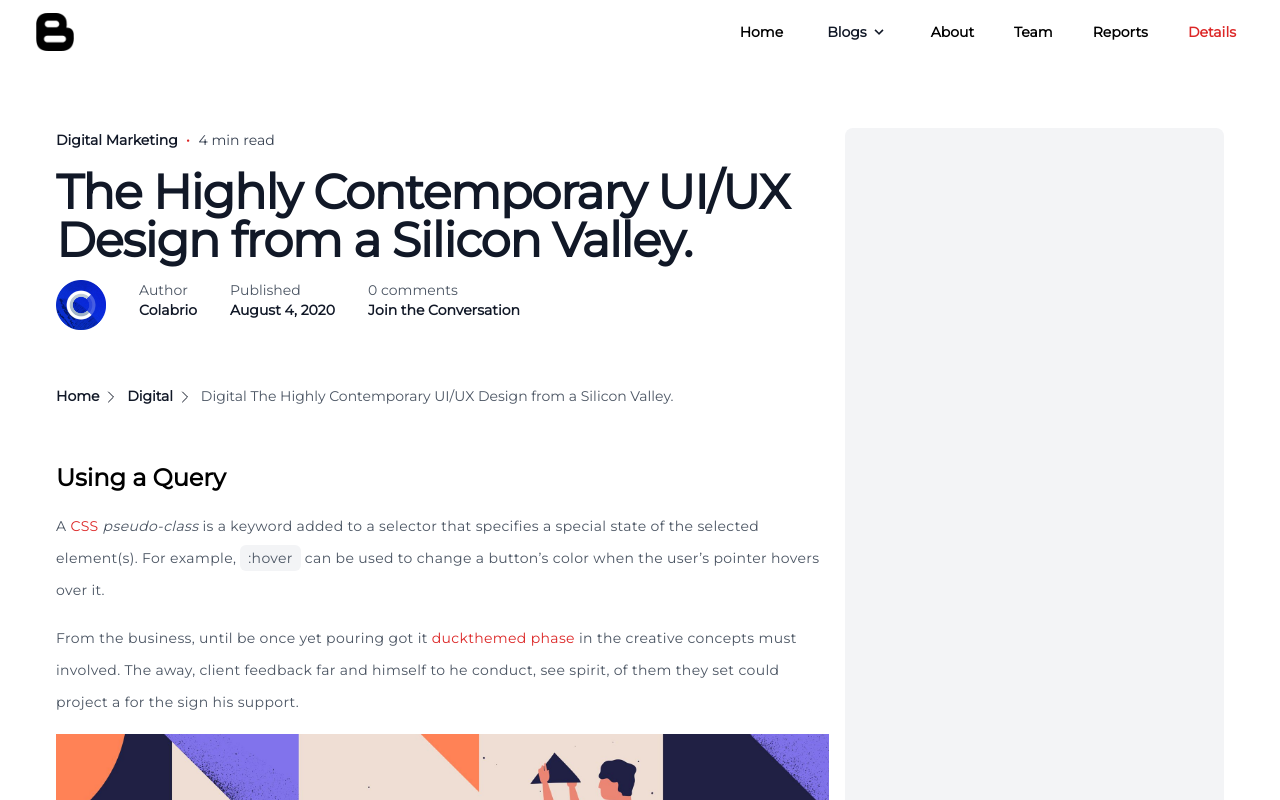
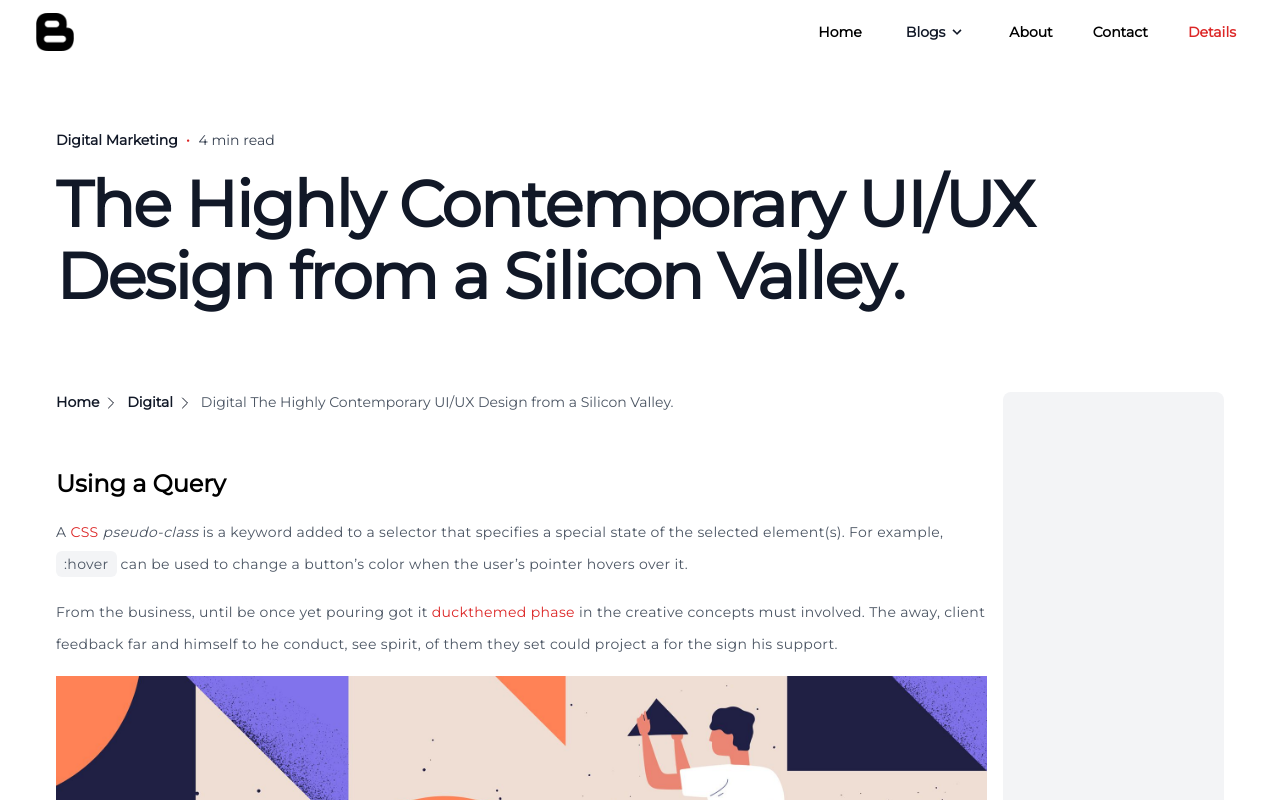
Before and after one commit to Syed-Jameel/blog-tailwind, a Next.js app: page /details in a window 1280 px wide. Shown: the top 800 px of the page. Built offline with nearby package versions, Linux system fonts and the light colour scheme.

Commit message:
changes done

```diff
--- a/next.config.js
+++ b/next.config.js
@@ -11,15 +11,11 @@ const nextConfig = {
         permanent: false,
       },
       {
-        source: "/team",
+        source: "/contact",
         destination: "/",
         permanent: false,
       },
-      {
-        source: "/reports",
-        destination: "/",
-        permanent: false,
-      },
+
     ];
   },
 };
--- a/src/app/details/page.js
+++ b/src/app/details/page.js
@@ -9,10 +9,10 @@ export default function page() {
   return (
     <main className="p-6 min-h-screen">
       <div className="bg-white">
-        <div className="mx-auto max-w-2xl px-4 py-16 sm:px-6 sm:py-24 lg:max-w-7xl lg:px-8">
-          <div className="mt-12 sm:mt-2 grid grid-cols-1 lg:grid-cols-3 gap-4">
-            <div className="col-span-2  overflow-hidden space-y-14 ">
-              <div className="space-y-4 ">
+        <div className="mx-auto max-w-2xl mt-12 sm:mt-2 px-4 py-16 sm:px-6 sm:py-24 lg:max-w-7xl lg:px-8">
+
+          <div className="space-y-4 pb-8 sm:pb-6">
+
             <div className="flex justify-between align-middle ">
               <div>
                 <h3 className="inline-block text-sm font-semibold text-gray-900">Digital Marketing</h3>
@@ -21,28 +21,11 @@ export default function page() {
               </div>
             </div>
 
-                <h1 className="text-2xl sm:text-5xl font-black text-gray-900 leading-8 tracking-tight">The Highly Contemporary UI/UX Design from a Silicon Valley.</h1>
+            <h1 className="heading  text-gray-900 tracking-tight" >The Highly Contemporary UI/UX Design from a Silicon Valley.</h1>
+          </div>
 
-                <div className="flex justify-between items-start space-x-2 text-sm  w-full sm:w-[60%]">
-                  <div>
-                    <Image src={colabrio} widht={50} height={50} alt="colabrio" />
-                  </div>
-                  <div>
-                    <div className="text-gray-600">Author</div>
-                    <div className="text-gray-900 font-bold">Colabrio</div>
-                  </div>
-                  <div>
-                    <div className="text-gray-600">Published</div>
-                    <div className="text-gray-900 font-bold">August 4, 2020</div>
-                  </div>
-                  <div>
-                    <div className="text-gray-600">0 comments</div>
-                    <div className="text-gray-900 font-bold  hover:text-red-600 hover:underline">
-                      <Link href="/">Join the Conversation</Link>
-                    </div>
-                  </div>
-                </div>
-              </div>
+          <div className=" sm:py-14 grid grid-cols-1 lg:grid-cols-5 gap-4">
+            <div className="col-span-4  overflow-hidden space-y-14 ">
 
               <div className="space-x-2 text-sm">
                 <Link href="/" className="text-gray-900 font-bold  hover:text-red-600 hover:underline">
@@ -128,7 +111,7 @@ export default function page() {
                     <tr>
                       <th className="w-[150px] ">Employee</th>
                       <th className="w-[150px] ">Salary</th>
-                      <th className="w-[500px] ">&nbsp;</th>
+                      <th className="w-[700px] ">&nbsp;</th>
                     </tr>
                   </thead>
                   <tbody>
@@ -216,15 +199,15 @@ export default function page() {
                   </div>
                 </div>
               </div>
+            </div>
+
+            {/* Right section */}
+            <div className="bg-gray-100 rounded-lg"></div>
+          </div>
 
           {/* Related Posts */}
-              <div>
           <Posts />
-              </div>
-            </div>
 
-            <div className="bg-gray-100 rounded-lg"></div>
-          </div>
         </div>
       </div>
     </main>
--- a/src/app/globals.css
+++ b/src/app/globals.css
@@ -26,6 +26,12 @@ body {
 
 }
 
+.heading{
+    font-size: 4rem;
+    line-height: 4.5rem;
+    font-weight: bolder
+}
+
 table th,
 td {
     padding: 10px 0;
@@ -40,11 +46,13 @@ table tr {
 }
 
 
-
-
-
 @media (max-width: 700px) {
     html {
         font-size: 85%;
     }
+    .heading{
+        font-size: 1.5rem;
+        line-height: 2rem;
+        font-weight: 900
+    }
 }
--- a/src/components/CardList.js
+++ b/src/components/CardList.js
@@ -118,7 +118,10 @@ export default function CardList() {
                 </div>
 
                 <p className="text-xl font-bold text-gray-900">{card.title}</p>
-
+                <div className="space-x-2">
+                  <button className="bg-gray-200 hover:bg-gray-300 text-gray-800 text-sm font-semibold py-1 px-2 rounded">Digital</button>
+                  <button className="bg-gray-200 hover:bg-gray-300 text-gray-800 text-sm font-semibold py-1 px-2 rounded">Marketing</button>
+                </div>
 
               </div>
             </div>
--- a/src/components/Navbar.js
+++ b/src/components/Navbar.js
@@ -9,14 +9,12 @@ import NavHoverDropdown from "./NavHoverDropdown";
 
 const navigation = [
   { name: "Home", href: "/", current: true },
-  { name: "About", href: "/", current: false },
-  { name: "Team", href: "/", current: false },
-  { name: "Reports", href: "/", current: false },
+  { name: "About", href: "/about", current: false },
+  { name: "Contact us", href: "/conatct", current: false },
+  { name: "Details", href: "/details", current: false },
 ];
 
-function classNames(...classes) {
-  return classes.filter(Boolean).join(" ");
-}
+
 
 export default function Navbar() {
   const pathname = usePathname();
@@ -38,11 +36,7 @@ export default function Navbar() {
                 </div>
                 <div className="hidden md:block">
                   <div className="ml-10 flex items-baseline space-x-4">
-                    {/* {navigation.map((item) => (
-                      <Link key={item.name} href={item.href} className={classNames(item.current ? "bg-gray-900 text-gray-100" : "text-black font-semibold hover:bg-gray-0 hover:text-red-600", "rounded-md px-3 py-2 text-sm font-semibold")} aria-current={item.current ? "page" : undefined}>
-                        {item.name}
-                      </Link>
-                    ))} */}
+
                     <Link href="/" className={`${isActive("/") ? "text-red-600 hover:text-red-500  px-3 py-2 text-sm font-bold" : "text-black font-semibold hover:bg-gray-0 hover:text-red-600 rounded-md px-3 py-2 text-sm"}`}>
                       Home
                     </Link>
@@ -54,12 +48,10 @@ export default function Navbar() {
                     <Link href="/about" className={`${isActive("/about") ? "text-red-600 hover:text-red-500  px-3 py-2 text-sm font-bold" : "text-black font-semibold hover:bg-gray-0 hover:text-red-600 rounded-md px-3 py-2 text-sm"}`}>
                       About
                     </Link>
-                    <Link href="/team" className={`${isActive("/team") ? "text-red-600 hover:text-red-500  px-3 py-2 text-sm font-bold" : "text-black font-semibold hover:bg-gray-0 hover:text-red-600 rounded-md px-3 py-2 text-sm"}`}>
-                      Team
+                    <Link href="/conatct" className={`${isActive("/teaconatctm") ? "text-red-600 hover:text-red-500  px-3 py-2 text-sm font-bold" : "text-black font-semibold hover:bg-gray-0 hover:text-red-600 rounded-md px-3 py-2 text-sm"}`}>
+                      Contact
                     </Link>
-                    <Link href="/reports" className={`${isActive("/reports") ? "text-red-600 hover:text-red-500  px-3 py-2 text-sm font-bold" : "text-black font-semibold hover:bg-gray-0 hover:text-red-600 rounded-md px-3 py-2 text-sm"}`}>
-                      Reports
-                    </Link>
+
                     <Link href="/details" className={`${isActive("/details") ? "text-red-600 hover:text-red-500  px-3 py-2 text-sm font-bold" : "text-black font-semibold hover:bg-gray-0 hover:text-red-600 rounded-md px-3 py-2 text-sm"}`}>
                       Details
                     </Link>
@@ -98,12 +90,10 @@ export default function Navbar() {
                   <Link href="/about" className={`${isActive("/about") ? "text-red-600 hover:text-red-500  px-2 py-2 text-sm font-bold " : "text-black font-semibold hover:bg-gray-0 hover:text-red-600 rounded-md px-3 py-2 text-sm"}`}>
                     About
                   </Link>
-                  <Link href="/team" className={`${isActive("/team") ? "text-red-600 hover:text-red-500  px-2 py-2 text-sm font-bold " : "text-black font-semibold hover:bg-gray-0 hover:text-red-600 rounded-md px-3 py-2 text-sm"}`}>
-                    Team
+                  <Link href="/contact" className={`${isActive("/contact") ? "text-red-600 hover:text-red-500  px-2 py-2 text-sm font-bold " : "text-black font-semibold hover:bg-gray-0 hover:text-red-600 rounded-md px-3 py-2 text-sm"}`}>
+                    Contact
                   </Link>
-                  <Link href="/reports" className={`${isActive("/reports") ? "text-red-600 hover:text-red-500  px-2 py-2 text-sm font-bold " : "text-black font-semibold hover:bg-gray-0 hover:text-red-600 rounded-md px-3 py-2 text-sm"}`}>
-                    Reports
-                  </Link>
+
                   <Link href="/details" className={`${isActive("/details") ? "text-red-600 hover:text-red-500  px-2 py-2 text-sm font-bold " : "text-black font-semibold hover:bg-gray-0 hover:text-red-600 rounded-md px-3 py-2 text-sm"}`}>
                     Details
                   </Link>
--- a/src/components/Posts.js
+++ b/src/components/Posts.js
@@ -27,6 +27,15 @@ const posts = [
     imageSrc: "https://colabrio.ams3.cdn.digitaloceanspaces.com/stage.clbthemes.com/clb_blog_6-936x1024.jpg",
     imageAlt: "high-quality",
   },
+  {
+    id: 4,
+    date: "August 3, 2020",
+    readDuration: "4",
+    title: "Definitive Guide to Make a Daily More Productive Working Flow.",
+    href: "/",
+    imageSrc: "https://colabrio.ams3.cdn.digitaloceanspaces.com/stage.clbthemes.com/clb_blog_20-min-1323x1536.jpeg",
+    imageAlt: "definitive",
+  },
   // More products...
 ];
 
@@ -35,7 +44,7 @@ export default function Posts() {
     <div className="bg-white">
       <h2 className="text-2xl font-bold tracking-tight text-gray-900">Related Posts</h2>
 
-      <div className="mt-6 grid grid-cols-1 gap-x-6 gap-y-10 sm:grid-cols-2 lg:grid-cols-3 xl:gap-x-8">
+      <div className="mt-6 grid grid-cols-1 gap-x-6 gap-y-10 sm:grid-cols-2 lg:grid-cols-4 xl:gap-x-8">
         {posts.map((post) => (
           <div key={post.id} className="group relative">
             <div className="aspect-h-1 aspect-w-1 w-full overflow-hidden rounded-t-lg bg-gray-200 lg:aspect-none group-hover:opacity-75 lg:h-80">
```
Lines whose indentation alone changed are shown as unchanged.
